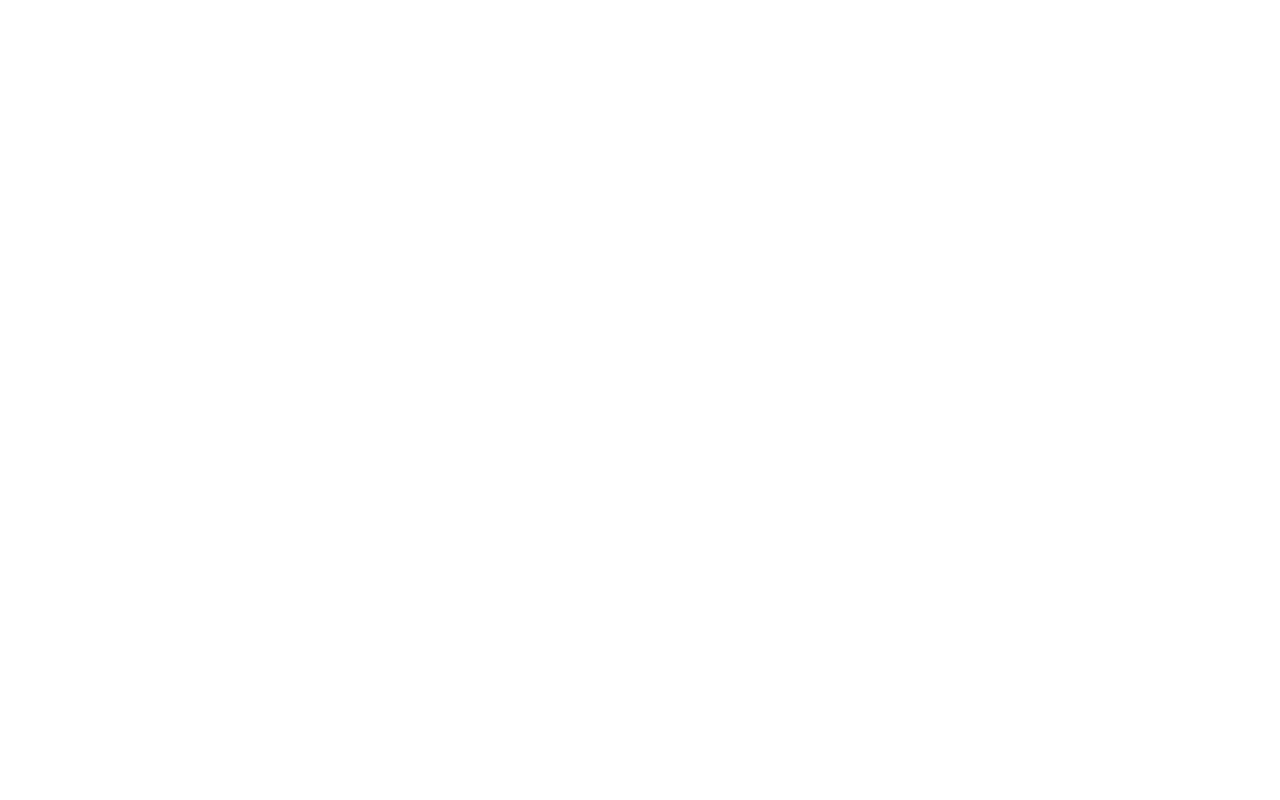
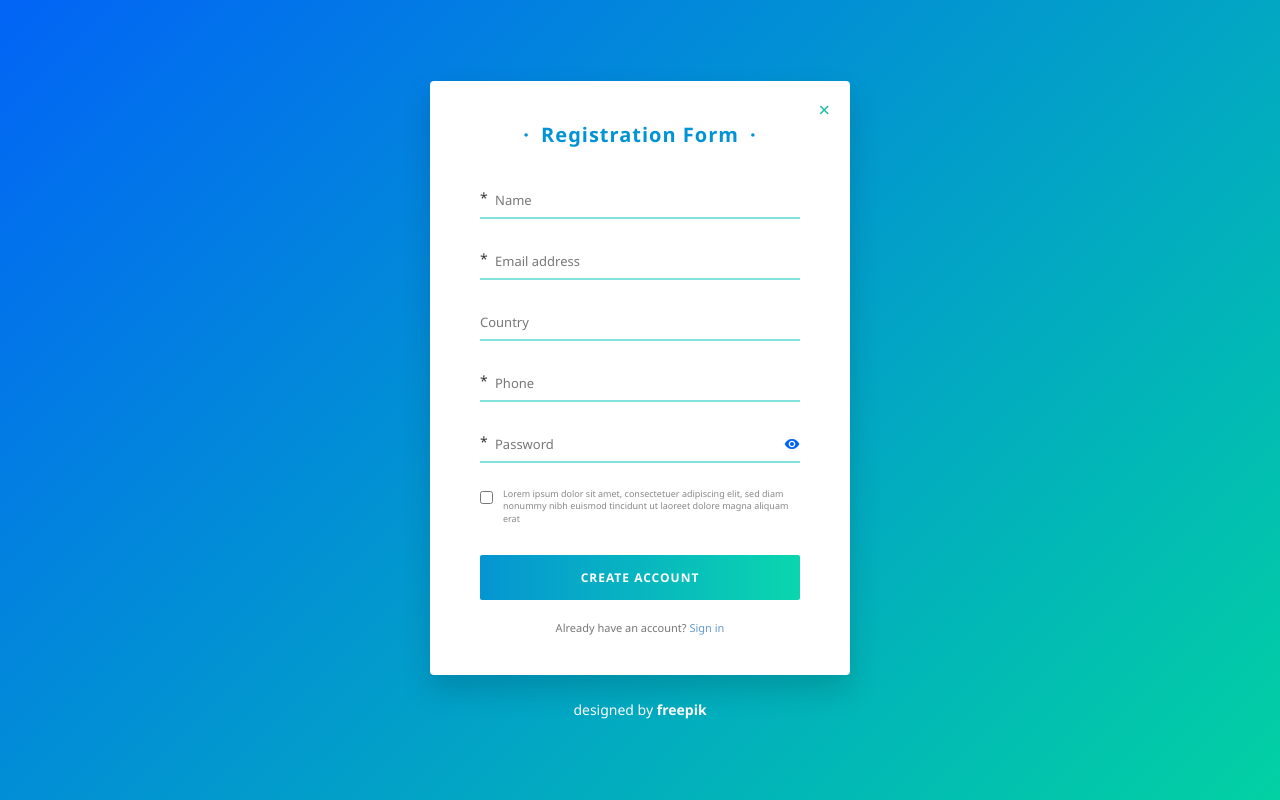
Before and after one commit to Zahid-Hanif11/SMIT-Web-development-, a plain HTML site: page Assignment 5/Registration_form.html in a window 1280 px wide. Drawn offline with Linux system fonts and the light colour scheme.

Commit message:
Assignment 5

```diff
--- a/Assignment 5/Registration_form.html
+++ b/Assignment 5/Registration_form.html
@@ -3,9 +3,58 @@
 <head>
     <meta charset="UTF-8">
     <meta name="viewport" content="width=device-width, initial-scale=1.0">
-    <title>Document</title>
+    <title>Registration Form</title>
+    <link rel="stylesheet" href="Style.css">
 </head>
 <body>
 
+    <div class="form-container">
+        <span class="close-btn">&times;</span>
+
+        <h2><span class="dot">&middot;</span> Registration Form <span class="dot">&middot;</span></h2>
+
+        <form action="#">
+            <div class="input-group">
+                <span class="asterisk">*</span>
+                <input type="text" placeholder="Name" required>
+            </div>
+
+            <div class="input-group">
+                <span class="asterisk">*</span>
+                <input type="email" placeholder="Email address" required>
+            </div>
+
+            <div class="input-group">
+                <input type="text" placeholder="Country" class="no-asterisk">
+            </div>
+
+            <div class="input-group">
+                <span class="asterisk">*</span>
+                <input type="tel" placeholder="Phone" required>
+            </div>
+
+            <div class="input-group password-group">
+                <span class="asterisk">*</span>
+                <input type="password" placeholder="Password" required>
+                <span class="eye-icon">
+                    <svg viewBox="0 0 24 24" width="16" height="16" fill="#0264f6"><path d="M12 4.5C7 4.5 2.73 7.61 1 12c1.73 4.39 6 7.5 11 7.5s9.27-3.11 11-7.5c-1.73-4.39-6-7.5-11-7.5zM12 17c-2.76 0-5-2.24-5-5s2.24-5 5-5 5 2.24 5 5-2.24 5-5 5zm0-8c-1.66 0-3 1.34-3 3s1.34 3 3 3 3-1.34 3-3-1.34-3-3-3z"/></svg>
+                </span>
+            </div>
+
+            <div class="checkbox-group">
+                <input type="checkbox" id="terms" required>
+                <label for="terms">Lorem ipsum dolor sit amet, consectetuer adipiscing elit, sed diam nonummy nibh euismod tincidunt ut laoreet dolore magna aliquam erat</label>
+            </div>
+
+            <button type="submit" class="submit-btn">CREATE ACCOUNT</button>
+
+            <p class="signin-text">Already have an account? <a href="#">Sign in</a></p>
+        </form>
+    </div>
+
+    <div class="watermark">
+        designed by <strong>freepik</strong>
+    </div>
+
 </body>
 </html>
--- /dev/null
+++ b/Assignment 5/Style.css
@@ -0,0 +1,145 @@
+* {
+    margin: 0;
+    padding: 0;
+    box-sizing: border-box;
+    font-family: 'Segoe UI', Tahoma, Geneva, Verdana, sans-serif;
+}
+
+body {
+    background: linear-gradient(135deg, #0264f6, #02d1a3);
+    min-height: 100vh;
+    display: flex;
+    flex-direction: column;
+    justify-content: center;
+    align-items: center;
+    padding: 20px;
+}
+
+.form-container {
+    background: #ffffff;
+    width: 100%;
+    max-width: 420px;
+    padding: 40px 50px;
+    border-radius: 4px;
+    box-shadow: 0 15px 30px rgba(0,0,0,0.15);
+    position: relative;
+}
+
+.close-btn {
+    position: absolute;
+    top: 15px;
+    right: 20px;
+    font-size: 20px;
+    color: #17bca3;
+    cursor: pointer;
+}
+
+h2 {
+    text-align: center;
+    color: #0093d5;
+    font-size: 20px;
+    font-weight: 600;
+    margin-bottom: 35px;
+    letter-spacing: 1px;
+}
+
+.dot {
+    color: #0093d5;
+    font-weight: bold;
+    margin: 0 5px;
+}
+
+.input-group {
+    position: relative;
+    margin-bottom: 25px;
+}
+
+.input-group input {
+    width: 100%;
+    border: none;
+    border-bottom: 2px solid #82e2dc;
+    padding: 8px 10px 8px 15px;
+    font-size: 13px;
+    color: #555;
+    outline: none;
+    background: transparent;
+}
+
+.input-group input::placeholder {
+    color: #777;
+    font-weight: 500;
+}
+
+.asterisk {
+    position: absolute;
+    left: 0;
+    top: 5px;
+    font-size: 14px;
+    color: #333;
+}
+
+.no-asterisk {
+    padding-left: 0 !important;
+}
+
+.eye-icon {
+    position: absolute;
+    right: 0;
+    top: 8px;
+    cursor: pointer;
+}
+
+.checkbox-group {
+    display: flex;
+    align-items: flex-start;
+    gap: 10px;
+    margin-bottom: 30px;
+    margin-top: 10px;
+}
+
+.checkbox-group input {
+    margin-top: 3px;
+    accent-color: #0093d5;
+}
+
+.checkbox-group label {
+    font-size: 9px;
+    color: #888;
+    line-height: 1.4;
+}
+
+.submit-btn {
+    width: 100%;
+    background: linear-gradient(to right, #0595d2, #0ad6ae);
+    color: white;
+    border: none;
+    padding: 14px;
+    font-size: 12px;
+    font-weight: bold;
+    letter-spacing: 1px;
+    cursor: pointer;
+    border-radius: 2px;
+    transition: opacity 0.3s;
+}
+
+.submit-btn:hover {
+    opacity: 0.9;
+}
+
+.signin-text {
+    text-align: center;
+    font-size: 11px;
+    color: #777;
+    margin-top: 20px;
+}
+
+.signin-text a {
+    color: #6398d1;
+    text-decoration: none;
+}
+
+.watermark {
+    margin-top: 25px;
+    color: white;
+    font-size: 14px;
+}
```
